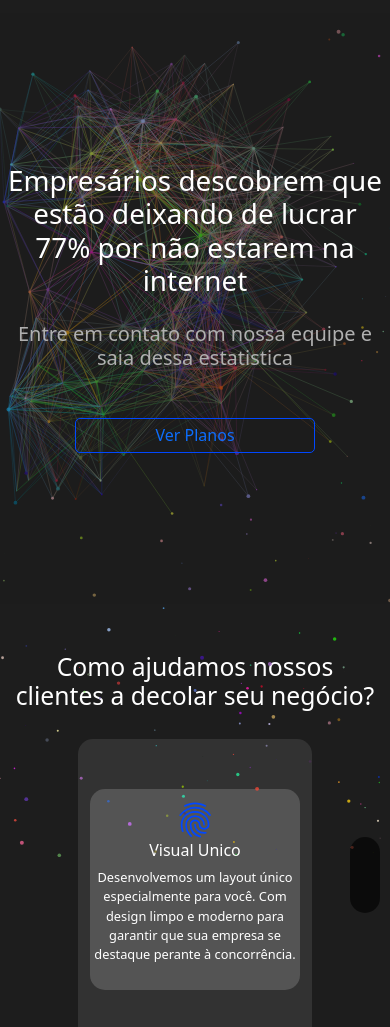
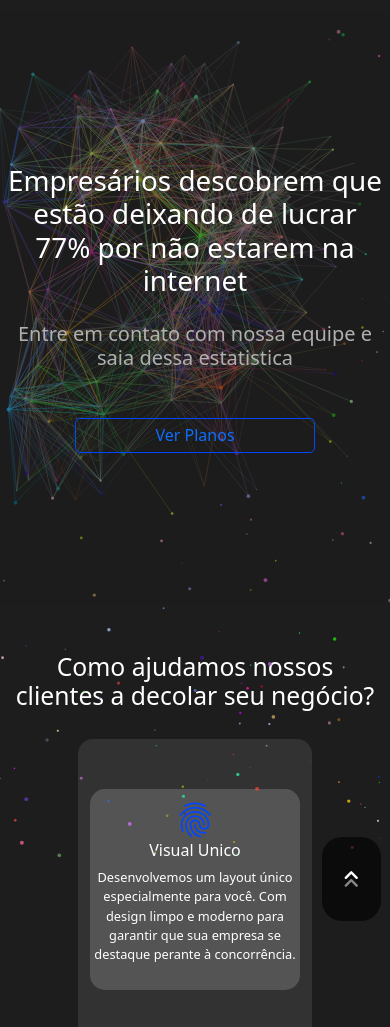
Before and after one commit to Murillo-Javier/site-empresa, a website: page index.html in a window 390 px wide. Shown: the part 57-1084 px from the top of the page. Drawn offline with nearby package versions, Linux system fonts and the light colour scheme.

Commit message:
celbutton

```diff
--- a/style/style.scss
+++ b/style/style.scss
@@ -352,6 +352,13 @@ main {
     white-space: nowrap;
 }
 
+@media only screen and (max-width: 739px) {
+    .top {
+        width: 15vw;
+        height: 10vh;
+    }
+}
+
 footer {
     p {
         display: flex;
```
Also changed, not shown: style/style.css, 1 other file.
